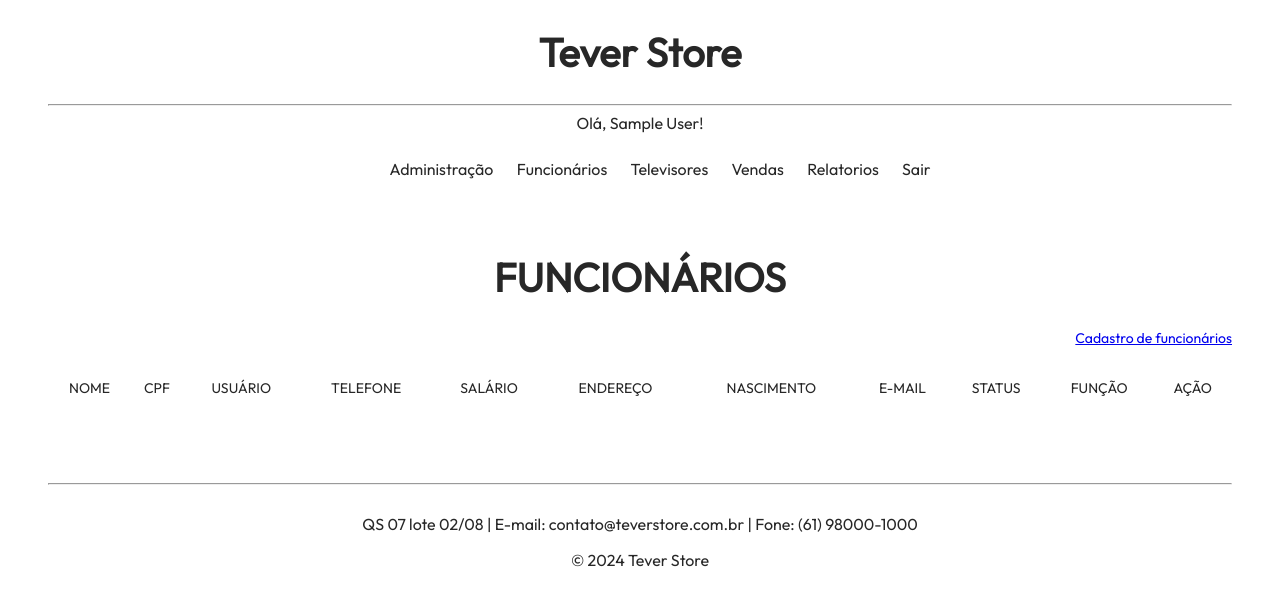
After one commit to ma-alves/televisores, a PHP site: page /lista_fun.php in a window 1280 px wide. The commit adds this page. Shown: the top 606 px of the page. Run offline with PHP 8.4, Linux system fonts and the light colour scheme; the visitor is signed in with stand-in values (Sample User, id 1); data that the repository does not hold is empty.

Commit message:
Adicionei lista_fun e consertei valida_login

```diff
--- a/administracao.php
+++ b/administracao.php
@@ -20,13 +20,13 @@
 			</div>
             <hr>
 			<div class="menu_global">
-                <!-- <p align="right"> Olá <?php include "valida_login.php"; ?> </p> -->
+                <p align="center"> Olá, <?php include "valida_login.php"; ?>! </p>
                 <?php include "menu_local.php"; ?>
 			</div>
-			<div id="middle">
+			<div class="middle">
 				<h1>ADMINISTRAÇÃO</h1>
 				<p>
-					Seja bem-vindo ao sistema de controle de estoque e venda de televisores da Tever Store
+					Bem vindo ao sistema de controle de estoque e venda de televisores da Tever Store.
 				</p>
 			</div>
             <hr>
--- a/css/layout.css
+++ b/css/layout.css
@@ -1,6 +1,6 @@
 #principal {
 	margin: 20px 40px 10px 40px;
-	color: rgb(27, 27, 27);
+	color: rgb(39, 39, 39);
 }
 
 .header {
@@ -8,10 +8,17 @@
 	font-size: 20px;
 }
 
-#middle {
-	color: rgb(27, 27, 27);
-    font-size: 20pt;
-    padding: 60px 0 60px 0;
+.middle {
+	color: rgb(39, 39, 39);
+    font-size: 24px;
+    padding: 30px 0 60px 0;
+    text-align: center;
+}
+
+.middle-list {
+	color: rgb(39, 39, 39);
+    font-size: 14px;
+    padding: 30px 0 60px 0;
     text-align: center;
 }
 
--- a/css/menu.css
+++ b/css/menu.css
@@ -10,7 +10,7 @@
 
 .menu_global a {
     text-decoration: none;
-    color: rgb(27, 27, 27);
+    color: rgb(39, 39, 39);
 }
 
 .menu_global a:hover {
--- a/index.php
+++ b/index.php
@@ -16,7 +16,7 @@
 				<h1>Tever Store</h1>
 			</div>
 			<hr>
-			<div id="middle">
+			<div class="middle">
 				<h1>ACESSO À ÁREA RESTRITA</h1>
 				<form method="post" action="processa_login.php">
 					<p>
--- /dev/null
+++ b/lista_fun.php
@@ -0,0 +1,106 @@
+<?php
+	session_start ();
+?>
+<!DOCTYPE html>
+<html>
+    <head>
+        <title>Tever Store</title>
+        <meta charset="utf-8" />
+        <meta http-equiv="X-UA-Compatible" content="IE=edge">
+        <meta name="viewport" content="width=device-width, initial-scale=1">
+        <link rel="stylesheet" type="text/css" href="css/layout.css">
+		<link rel="stylesheet" type="text/css" href="css/menu.css">
+        <link rel="stylesheet" href="https://fonts.googleapis.com/css?family=Outfit">
+		<style> #principal {font-family: 'Outfit', serif;} </style>
+    </head>
+    <body>
+        <div id="principal">
+            <div class="header">
+				<h1>Tever Store</h1>
+			</div>
+            <hr>
+			<div class="menu_global">
+                <p align="center"> Olá, <?php include "valida_login.php"; ?>!</p>
+                <?php include "menu_local.php"; ?>
+			</div>
+			<div class="middle-list">
+				<h1 style="font-size: 40px;">FUNCIONÁRIOS</h1>
+                <p align="right"><a href="cadastra_fun.php">Cadastro de funcionários</a></p>
+				<?php
+					$conectar = mysqli_connect("localhost", "root", "#senai0308", "televisores");
+
+					$sql_consulta = "SELECT nome_fun, cpf_fun, usuario_fun, telefone_fun,
+                    salario_fun, endereco_fun, data_nasc_fun, email_fun, status_fun, funcao_fun, cod_fun
+									 FROM funcionarios";
+
+					$sql_resultado = mysqli_query ($conectar, $sql_consulta);
+				?>
+				<table width="100%">
+							<tr height="50px">
+								<td>NOME</td>
+								<td>CPF</td>
+								<td>USUÁRIO</td>
+								<td>TELEFONE</td>
+								<td>SALÁRIO</td>
+								<td>ENDEREÇO</td>
+								<td>NASCIMENTO</td>
+								<td>E-MAIL</td>
+								<td>STATUS</td>
+								<td>FUNÇÃO</td>
+								<td>AÇÃO</td>
+							</tr>
+					<?php
+						while ($registro = mysqli_fetch_row($sql_resultado)) {
+					?>
+							<tr height="50px">
+								<td>
+									<a href="exibe_fun.php?codigo=<?php echo $registro[10]; ?>">
+										<?php echo $registro[0]; ?>
+									</a>
+								</td>
+								<td>
+									<?php echo $registro[1]; ?>
+								</td>
+								<td>
+									<?php echo $registro[2]; ?>
+								</td>
+								<td>
+									<?php echo $registro[3]; ?>
+								</td>
+								<td>
+									<?php echo $registro[4]; ?>
+								</td>
+								<td>
+									<?php echo $registro[5]; ?>
+								</td>
+								<td>
+									<?php echo $registro[6]; ?>
+								</td>
+								<td>
+									<?php echo $registro[7]; ?>
+								</td>
+								<td>
+									<?php echo $registro[8]; ?>
+								</td>
+								<td>
+									<?php echo $registro[9]; ?>
+								</td>
+								<td>
+									<a href="altera_fun.php?codigo=<?php echo $registro[10]; ?>">
+										Alterar
+									</a>
+								</td>
+							</tr>
+					<?php
+						}
+					?>
+				</table>
+			</div>
+            <hr>
+			<footer>
+            	<p>QS 07 lote 02/08 | E-mail: contato@teverstore.com.br | Fone: (61) 98000-1000</p>
+            	<p>&#169 2024 Tever Store</p>
+        	</footer>
+		</div>
+    </body>
+</html>
--- a/menu_local.php
+++ b/menu_local.php
@@ -4,7 +4,7 @@
 <ul>
 	<li><a href="administracao.php" class="active">Administração</a></li>
 	<li><a href="lista_fun.php" class="active">Funcionários</a></li>
-	<li><a href="lista_amp.php">Amplificadores</a></li>
+	<li><a href="lista_tel.php">Televisores</a></li>
 	<li><a href="vendas.php">Vendas</a></li>
 	<li><a href="relatorios.php">Relatorios</a></li>
 	<li><a href="logout.php" class="active">Sair</a></li>
@@ -15,7 +15,7 @@
 ?>
 <ul>
 	<li><a href="administracao.php" class="active">Administração</a></li>
-	<li><a href="lista_amp.php">Amplificadores</a></li>
+	<li><a href="lista_tel.php">Televisores</a></li>
 	<li><a href="logout.php" class="active">Sair</a></li>
 </ul>
 <?php
--- /dev/null
+++ b/valida_login.php
@@ -0,0 +1,13 @@
+<?php
+	if ( isset($_SESSION["nome_fun"]) ) {
+		echo $_SESSION["nome_fun"];
+	}
+	else {
+		echo "<script>
+				alert('Acesso negado! É preciso estar logado para acessar esta página.')
+			  </script>";
+		echo "<script>
+				location.href = ('index.php')
+			  </script>";
+	}
+?>
```
Also changed, not shown: 1 other file.
